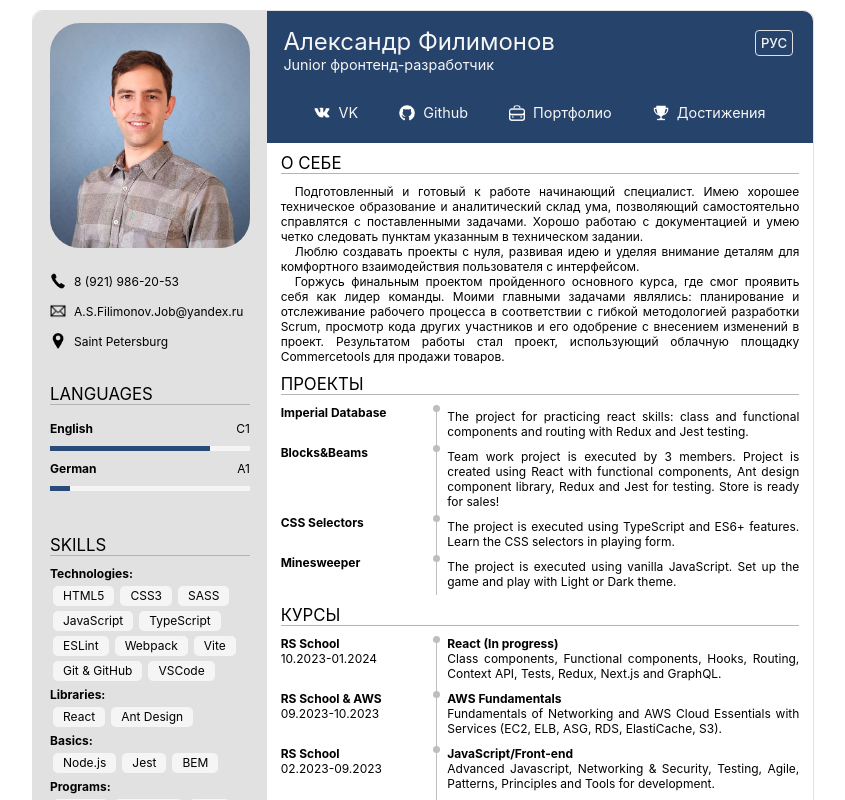
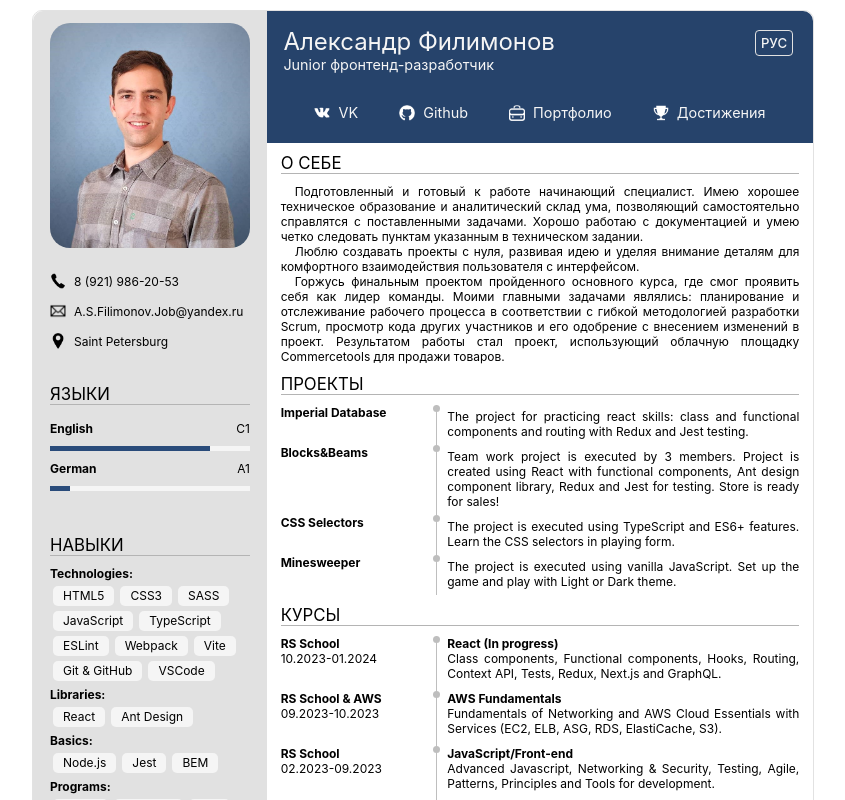
Before and after one commit to LuFtKrabbe/CV, a React (Create React App) app: page /#/profile in a window 1280 px wide. Shown: the top 800 px of the page, without its empty margins (217-1062 px from the left). Built offline with nearby package versions, Linux system fonts and the light colour scheme.

Commit message:
feat: separate and localize main Column

```diff
--- a/src/App.scss
+++ b/src/App.scss
@@ -10,7 +10,6 @@ html {
 
 // Pages //
 
-@import './pages/print/column.scss';
 @import './pages/print/profile.scss';
 @import './pages/portfolio/portfolio.scss';
 @import './pages/achievements/achievements.scss';
--- a/src/pages/print/column.scss
+++ b/src/modules/Column/Column.module.scss
@@ -1,51 +1,37 @@
-.column-photo {
+@import '../../styles/colors.scss';
+@import '../../styles/mixins.scss';
+
+.photo {
   @include flex(flex, center, center);
   box-sizing: border-box;
   width: 200px;
   height: 225px;
   background-color: rgb(243, 243, 243);
-  border-radius: 30px;
+  border-radius: 20px;
   margin: 5%;
 }
 
-.column-contacts {
+.contacts {
   @include flex(flex, flex-start, flex-start, column);
   width: 200px;
   margin: 0 0 15px 0;
 }
 
-.column-languages {
+.languages,
+.skills {
   @include flex(flex, center, flex-start, column);
   width: 200px;
   margin: 20px 0;
   border-radius: 20px;
-  & .languages-header {
+  & .title {
     @include flex(flex, center, flex-start);
     width: 100%;
     font-size: 1.4rem;
     border-bottom: solid 1px $color-column-divider;
   }
-  & .languages-container {
+  & .container {
     @include flex(flex, center, center, column);
     margin: 10px 0 0 0;
     width: 100%;
   }
 }
-
-.column-skills {
-  @include flex(flex, center, flex-start, column);
-  width: 200px;
-  margin: 20px 0;
-  border-radius: 20px;
-  & .skills-header {
-    @include flex(flex, center, flex-start);
-    width: 100%;
-    font-size: 1.4rem;
-    border-bottom: solid 1px $color-column-divider;
-  }
-  & .skills-container {
-    width: 100%;
-    margin: 10px 0 0 0;
-    font-size: 1rem;
-  }
-}
--- /dev/null
+++ b/src/modules/Column/Column.tsx
@@ -0,0 +1,42 @@
+import { FC, useContext } from 'react';
+
+import imageMe from '../../assets/me.png';
+import { langContext } from '../../language/langContext';
+import { Languages } from '../../types/enums';
+
+import ContactsBlock from '../contacts/contacts';
+import { contacts } from '../contacts/contactsData';
+import { langFirst, langSecond } from '../language/langData';
+import LangBlock from '../language/language';
+
+import SkillsBlock from '../skills/skills';
+import { skills } from '../skills/skillsData';
+
+import styles from './Column.module.scss';
+import { columnText } from './columnText';
+
+const Column: FC = (): JSX.Element => {
+  const {
+    state: { language },
+  }: { state: { language: Languages.RU | Languages.EN } } = useContext(langContext);
+
+  return (
+    <>
+      <img src={imageMe} className={styles.photo}></img>
+      <div className={styles.contacts}>{ContactsBlock(contacts)}</div>
+      <div className={styles.languages}>
+        <div className={styles.title}>{columnText[language].titles.languages}</div>
+        <div className={styles.container}>
+          {LangBlock(langFirst)}
+          {LangBlock(langSecond)}
+        </div>
+      </div>
+      <div className={styles.skills}>
+        <div className={styles.title}>{columnText[language].titles.skills}</div>
+        <div className={styles.container}>{SkillsBlock(skills)}</div>
+      </div>
+    </>
+  );
+};
+
+export default Column;
--- /dev/null
+++ b/src/modules/Column/columnText.ts
@@ -0,0 +1,16 @@
+import { Languages } from '../../types/enums';
+
+export const columnText = {
+  [Languages.RU]: {
+    titles: {
+      languages: 'ЯЗЫКИ',
+      skills: 'НАВЫКИ',
+    },
+  },
+  [Languages.EN]: {
+    titles: {
+      languages: 'LANGUAGES',
+      skills: 'SKILLS',
+    },
+  },
+};
--- a/src/pages/print/profile.tsx
+++ b/src/pages/print/profile.tsx
@@ -1,14 +1,8 @@
 import { FC } from 'react';
 
-import imageMe from '../../assets/me.png';
 import AboutMe from '../../modules/AboutMe/AboutMe';
+import Column from '../../modules/Column/Column';
 import Header from '../../modules/Header/Header';
-import ContactsBlock from '../../modules/contacts/contacts';
-import { contacts } from '../../modules/contacts/contactsData';
-import { langFirst, langSecond } from '../../modules/language/langData';
-import LangBlock from '../../modules/language/language';
-import SkillsBlock from '../../modules/skills/skills';
-import { skills } from '../../modules/skills/skillsData';
 
 const Profile: FC = (): JSX.Element => {
   return (
@@ -16,19 +10,7 @@ const Profile: FC = (): JSX.Element => {
       <div className="profile-format">
         <div className="profile-content">
           <div className="profile-column">
-            <img src={imageMe} className="column-photo"></img>
-            <div className="column-contacts">{ContactsBlock(contacts)}</div>
-            <div className="column-languages">
-              <div className="languages-header">LANGUAGES</div>
-              <div className="languages-container">
-                {LangBlock(langFirst)}
-                {LangBlock(langSecond)}
-              </div>
-            </div>
-            <div className="column-skills">
-              <div className="skills-header">SKILLS</div>
-              <div className="skills-container">{SkillsBlock(skills)}</div>
-            </div>
+            <Column />
           </div>
           <div className="profile-main">
             <Header />
```
